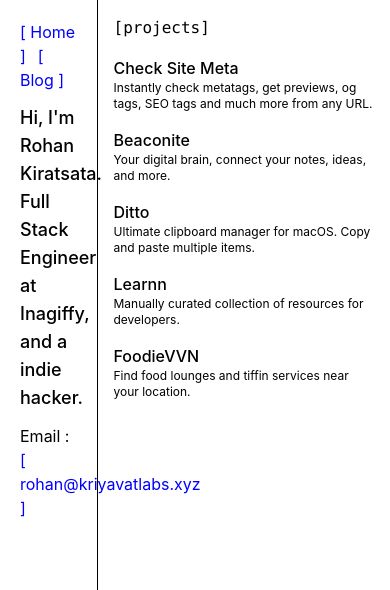
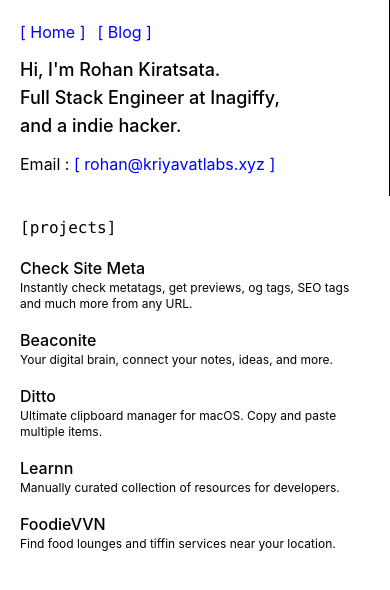
Before and after one commit to rohan-kiratsata/blog, a Next.js app: page / in a window 390 px wide. Shown: the top 590 px of the page. Built offline with nearby package versions, Linux system fonts and the light colour scheme.

Commit message:
responsive fixes

```diff
--- a/app/blog/page.tsx
+++ b/app/blog/page.tsx
@@ -12,7 +12,7 @@
 
 export default function Page() {
   return (
-    <section className="max-w-2xl mx-auto">
+    <section className="">
       <h2 className="font-mono">[blog]</h2>
       <BlogPosts />
     </section>
--- a/app/components/nav.tsx
+++ b/app/components/nav.tsx
@@ -3,7 +3,7 @@
 
 export default function Sidenav() {
   return (
-    <div className="border-r w-1/4 h-screen p-5 fixed top-0 left-0 z-10">
+    <div className="border-r md:w-1/4 md:h-screen p-5 md:max-h-screen">
       <nav className="mb-3 space-x-3">
         <NavLink href="/">Home</NavLink>
         <NavLink href="/blog">Blog</NavLink>
--- a/app/layout.tsx
+++ b/app/layout.tsx
@@ -180,11 +180,11 @@
             __html: JSON.stringify([personSchema, websiteSchema]),
           }}
         />
-        <main className="flex w-full min-h-screen">
-          <section className="w-1/4">
-            <Sidenav />
+        <main className="flex w-full md:min-h-screen md:flex-row flex-col">
+          <Sidenav />
+          <section className="flex-1 w-full p-5 md:max-h-screen md:overflow-y-auto">
+            {children}
           </section>
-          <section className="flex-1 w-full p-4">{children}</section>
         </main>
         <SpeedInsights />
         <Analytics />
--- a/app/page.tsx
+++ b/app/page.tsx
@@ -14,8 +14,8 @@
 
 export default function Page() {
   return (
-    <div>
-      <div className="flex-1 w-full gap-4 grid grid-cols-1 max-w-2xl mx-auto">
+    <div className="">
+      <div className="flex-1 w-full gap-4 grid grid-cols-1 ">
         <h2 className="font-mono">[projects]</h2>
         {projects.map((project) => (
           <div key={project.title}>
```
